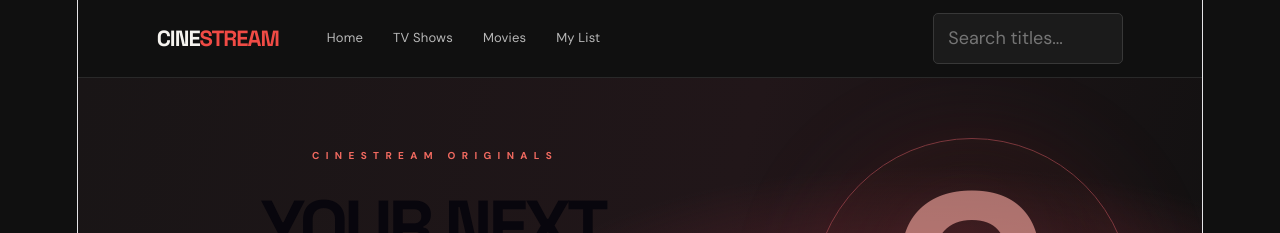
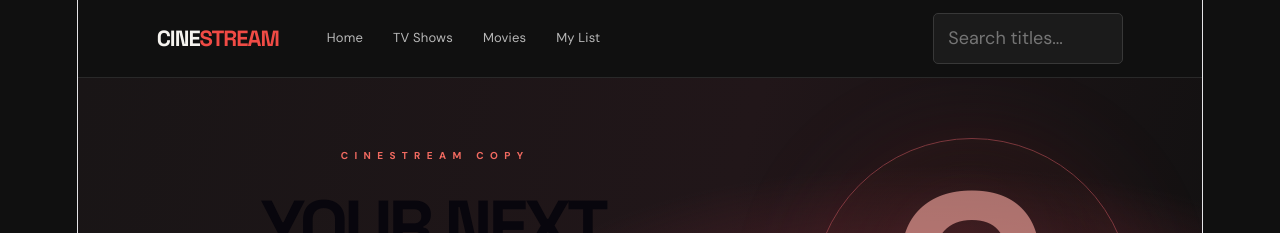
Before and after one commit to atharvatawde11-hub/Kubernetes-project-2, a React (Vite) app: page / in a window 1280 px wide. Shown: the top 233 px of the page. Built offline with nearby package versions, Linux system fonts and the light colour scheme.

Commit message:
Change eyebrow text from 'ORIGINALS' to 'COPY'

```diff
--- a/src/App.jsx
+++ b/src/App.jsx
@@ -41,7 +41,7 @@ function App() {
       <main id="home">
         <section className="hero">
           <div className="hero-content">
-            <p className="eyebrow">C I N E S T R E A M &nbsp; O R I G I N A L S </p>
+            <p className="eyebrow">C I N E S T R E A M &nbsp; C O P Y </p>
             <h1>YOUR NEXT<br />BINGE STARTS HERE.</h1>
             <p className="description">
               Discover unforgettable stories, legendary characters,
```
